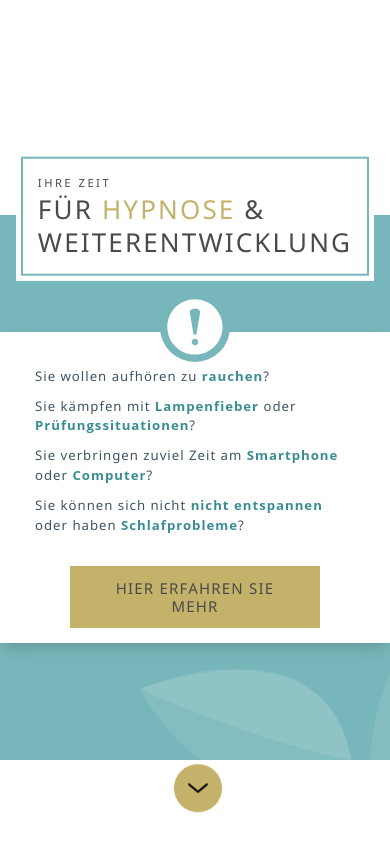
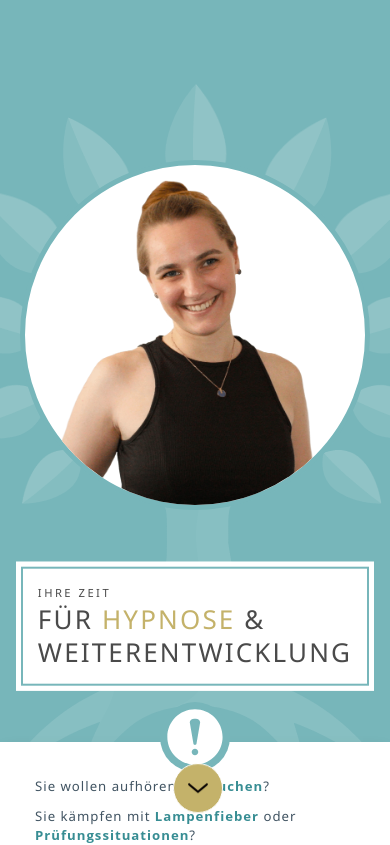
Before and after one commit to lauhard/lisamarieloof, a SvelteKit app: page / in a window 390 px wide. Shown: the top 845 px of the page. Built offline with nearby package versions, Linux system fonts and the light colour scheme.

Commit message:
mainpage responsive

```diff
--- a/src/routes/+page.svelte
+++ b/src/routes/+page.svelte
@@ -402,23 +402,28 @@
         flex-direction: column;
         justify-content: space-around;
         width: 60vw;
+        order:1;
+
         //    background-color: blueviolet;
     }
     .cell:nth-of-type(2) {
         display: flex;
         height: calc(100vh - 111px);
         width: 40vw;
+        order:2;
         //    background-color: gold;
     }
     .cell:nth-of-type(3) {
         grid-column: auto / span 4;
         height: auto;
+        order: 3;
     }
     .cell:nth-of-type(4) {
         grid-column: auto / span 4;
         height: 100%;
         background-color: var(--bg-current-cell, transparent);
         width: 100vw;
+        order: 4;
     }
     .cell:nth-of-type(5),
     .cell:nth-of-type(6) {
@@ -426,8 +431,13 @@
         height: auto;
         width: 100vw;
     }
+    .cell:nth-of-type(5) {
+        // margin-top: 4rem;
+        order: 5;
+    }
     .cell:nth-of-type(6) {
         // margin-top: 4rem;
+        order: 6;
     }
     .headline-wrapper,
     .information-wrapper {
@@ -661,36 +671,73 @@
     }
 
     @media screen and (max-width: 1200px) {
+        .background-svg-banner{
+            bottom: 0px;
+            height: 100vh;
+            max-height: 100vh;
+            .svg-wrapper {
+                height: 100px !important;
+                position: absolute;
+                top: 10%;
+                left: 50%;
+                transform: translateX(-50%);
+                :global(.background-svg){
+                    height: 960px !important;
+                }
+
+            }
+        }
         .grid {
+            grid-row-gap: 0px;
             .cell:nth-of-type(1),
             .cell:nth-of-type(2) {
                 grid-column: auto / span 4;
                 width: 100vw;
+
             }
             .cell:nth-of-type(1) {
                 height: 700px;
+                order:2;
+                // background-color: rebeccapurple;
             }
             .cell:nth-of-type(2) {
-                height: auto;
                 max-height: 100%;
-                height: 600px;
-                min-height: 400px;
+                height: 500px;
+                margin-top: 90px;
+                min-height: 200px;
+                order:1;
+                width: 100vw;
+                // background-color: red;
+                justify-content: center;
 
                 .profile-image-wrapper {
                     position: relative;
-                    justify-content: center;
-                    align-items: start;
+
                     bottom: 0;
                     left: 0;
-                    height: auto;
+                    height:450px;
+                    max-height: 450px;
+                    width: 450px;
+                    max-width: 450px;
+                    background-color: rgb(255, 255, 255) ;
+                    border: 5px solid var(--primary);
+                    border-radius: 50%;
+                    display: flex;
+                    justify-content: center;
 
                     img {
+                        justify-self: center;
                         position: relative;
-                        width: 100%;
+                        width: 90%;
                         max-width: 600px;
                     }
                 }
             }
+
+            .cell-greeter{
+                // background: red;
+            }
+
             .subgrid-praxis {
                 display: grid;
                 position: relative;
@@ -732,16 +779,53 @@
                     }
                 }
             }
+
         }
     }
 
     @media screen and (max-width: 576px) {
+        .background-svg-banner{
+            bottom: 0px;
+            height: 100vh;
+            max-height: 100vh;
+            .svg-wrapper {
+                height: 100px !important;
+                position: absolute;
+                top: 10%;
+                left: 50%;
+                transform: translateX(-50%);
+                :global(.background-svg){
+                    height: 700px !important;
+                }
+
+            }
+        }
         .grid {
             .cell:nth-of-type(2) {
-                // background-color: rgb(255, 221, 0);
+                max-height: 100%;
+                height: 350px;
+                margin-top: 12%;
+                margin-top: 5rem;
+                margin-top: 60px;
+                min-height: 200px;
+                order:1;
+                width: 100vw;
+                justify-content: center;
                 .profile-image-wrapper {
-                    width: 100%;
+                    position: relative;
+                    bottom: 0;
+                    left: 0;
+                    height:350px;
+                    max-height: 350px;
+                    width: 350px;
+                    max-width: 350px;
+                    background-color: white ;
+                    border: 5px solid var(--primary);
+                    border-radius: 50%;
                     img {
+                        position: relative;
+                        width: 100%;
+                        max-width: 600px;
                     }
                 }
             }
@@ -749,12 +833,47 @@
     }
 
     @media screen and (max-width: 380px) {
+        .background-svg-banner{
+            bottom: 0px;
+            height: 100vh;
+            max-height: 100vh;
+            .svg-wrapper {
+                height: 100px !important;
+                position: absolute;
+                top: 11%;
+                left: 50%;
+                transform: translateX(-50%);
+                :global(.background-svg){
+                    height: 520px !important;
+                }
+
+            }
+        }
         .grid {
             .cell:nth-of-type(2) {
-                // background-color: rgb(72, 255, 0);
+                max-height: 100%;
+                height: 300px;
+                margin-top: 60px;
+                // margin-top: 5rem;
+                min-height: 200px;
+                order:1;
+                width: 100vw;
+                justify-content: center;
                 .profile-image-wrapper {
-                    width: 100%;
+                    position: relative;
+                    bottom: 0;
+                    left: 0;
+                    height:250px;
+                    max-height: 250px;
+                    width: 250px;
+                    max-width: 250px;
+                    background-color: white ;
+                    border: 5px solid var(--primary);
+                    border-radius: 50%;
                     img {
+                        position: relative;
+                        width: 100%;
+                        max-width: 600px;
                     }
                 }
             }
```
